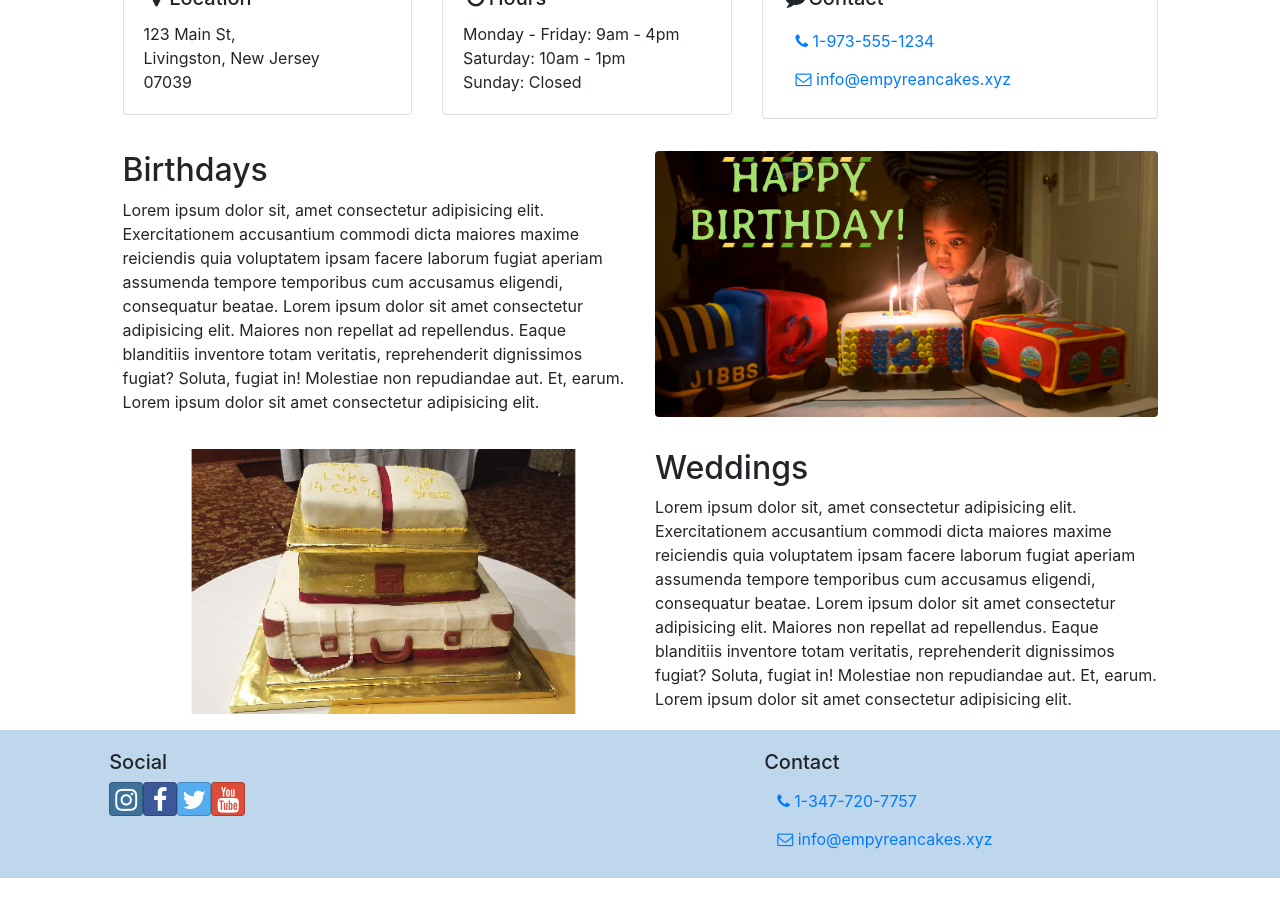
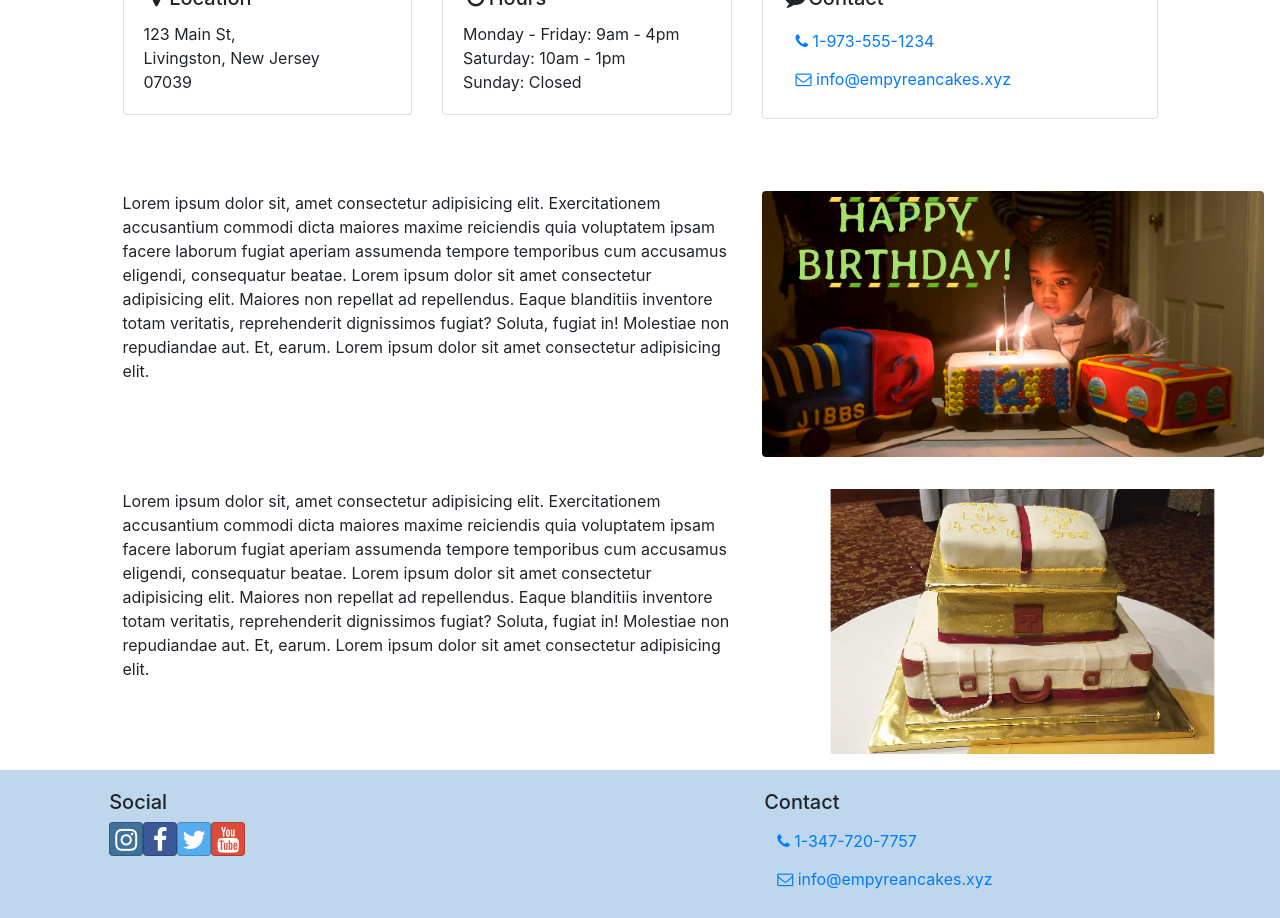
Before and after one commit to hadekoya/empyrean_cake_react, a React (Create React App) app: page /home in a window 1280 px wide. Shown: the part 660-1578 px from the top of the page. Before the commit the page ends 1538 px from the top, so only its background shows below. Built offline with nearby package versions, Linux system fonts and the light colour scheme.

Commit message:
modified campaign component and tested with home

```diff
--- a/src/components/AboutComponent.js
+++ b/src/components/AboutComponent.js
@@ -11,6 +11,7 @@ import {
   NavLink,
   Button,
 } from "reactstrap";
+import RenderCampaign from "./RenderCampaignComponent";
 
 
 class About extends Component {
@@ -19,29 +20,10 @@ class About extends Component {
   }
 
   render() {
-    var rows = [];
-      console.log(this.props);
-    console.log(this.props.about.length);
-    for (var i = 0; i < this.props.about.length; i++) {
-        rows.push(
-        <div key={this.props.about[i].id} className="row row-content p-3">
-            <div className="col-sm-1 d-md-block"></div>
-            <div class="col-sm-6"><span>{this.props.about[i].description} </span></div>
-            <div class="col-sm-5">
-                <img src={this.props.about[i].image} class="img-fluid rounded d-block w-100"/>
-            </div>
-        </div>
-        );
-    }
 
     return (
     <React.Fragment>
-            <div className="row row-content p-3">
-            <div className="col offset-1">
-                <h2>About us</h2>
-            </div>
-        </div>
-        {rows}
+        <RenderCampaign campaign={this.props.about} title={this.props.title}/>
     </React.Fragment>
     );
   }
@@ -75,3 +57,22 @@ export default About;
       </div>
         </React.Fragment>
  */
+
+//   var rows = [];
+
+//     rows.push(<div className="row row-content p-3">
+//         <div className="col offset-1">
+//             <h2>{this.props.title}</h2>
+//         </div>
+//     </div>);
+//     for (var i = 0; i < this.props.about.length; i++) {
+//         rows.push(
+//         <div key={this.props.about[i].id} className="row row-content p-3">
+//             <div className="col-sm-1 d-md-block"></div>
+//             <div class="col-sm-6"><span>{this.props.about[i].description} </span></div>
+//             <div class="col-sm-5">
+//                 <img src={this.props.about[i].image} class="img-fluid rounded d-block w-100"/>
+//             </div>
+//         </div>
+//         );
+//     }
--- a/src/components/HomepageComponent.js
+++ b/src/components/HomepageComponent.js
@@ -11,7 +11,7 @@ import {
   NavLink,
   Button,
 } from "reactstrap";
-
+import RenderCampaign from "./RenderCampaignComponent";
 
 class Homepage extends Component {
   constructor(props) {
@@ -87,8 +87,14 @@ class Homepage extends Component {
           <div className="col-md-1"></div>
         </div>
       </div>
+      <RenderCampaign campaign={this.props.feature} title={this.props.title}/>
+       </React.Fragment>
+    );
+  }
+}
+export default Homepage;
 
-      <div className="row row-content p-3">
+{/* <div className="row row-content p-3">
         <div className="col-5 offset-1">
           <h2>Birthdays</h2>
            Lorem ipsum dolor sit, amet consectetur adipisicing elit. Exercitationem accusantium commodi dicta maiores maxime reiciendis quia voluptatem ipsam facere laborum fugiat aperiam assumenda tempore temporibus cum accusamus eligendi, consequatur beatae. Lorem ipsum dolor sit amet consectetur adipisicing elit. Maiores non repellat ad repellendus. Eaque blanditiis inventore totam veritatis, reprehenderit dignissimos fugiat? Soluta, fugiat in! Molestiae non repudiandae aut. Et, earum. Lorem ipsum dolor sit amet consectetur adipisicing elit.
@@ -101,8 +107,4 @@ class Homepage extends Component {
 
 
       <div className="row row-content p-3"><div className="col-5 offset-1"><img src="/assets/images/wedding-cake.png" className="img-fluid rounded d-block w-100"/></div><div className="col-5"><h2>Weddings</h2>Lorem ipsum dolor sit, amet consectetur adipisicing elit. Exercitationem accusantium commodi dicta maiores maxime reiciendis quia voluptatem ipsam facere laborum fugiat aperiam assumenda tempore temporibus cum accusamus eligendi, consequatur beatae. Lorem ipsum dolor sit amet consectetur adipisicing elit. Maiores non repellat ad repellendus. Eaque blanditiis inventore totam veritatis, reprehenderit dignissimos fugiat? Soluta, fugiat in! Molestiae non repudiandae aut. Et, earum. Lorem ipsum dolor sit amet consectetur adipisicing elit.</div><div className="col"></div></div>
-   </React.Fragment>
-    );
-  }
-}
-export default Homepage;
+   */}
--- a/src/components/MainComponent.js
+++ b/src/components/MainComponent.js
@@ -72,14 +72,19 @@ class Main extends Component {
       <div>
         <Header />
        <Switch>
-          <Route path="/home" component={Home} />
+          {/* <Route path="/home" component={Home} /> */}
           {/* <Route path="/about" component={About} /> */}
           <Route path="/appointment" component={Appointment} />
           <Route path="/contact" component={Contact} />
             <Route
             exact
             path="/about"
-            render={() => <About about={this.state.about} />}
+            render={() => <About about={this.state.about} title="About us" />}
+          />
+          <Route
+            exact
+            path="/home"
+            render={() => <Home feature={this.state.feature} title="" />}
           />
 
          {/*   <Route
--- /dev/null
+++ b/src/components/RenderCampaignComponent.js
@@ -0,0 +1,28 @@
+import React, { Component } from "react";
+import { Link } from "react-router-dom";
+
+function RenderCampaign({ campaign, title }) {
+    var rows = [];
+
+    rows.push(<div className="row row-content p-3">
+        <div className="col offset-1">
+            <h2>{title}</h2>
+        </div>
+    </div>);
+    for (var i = 0; i < campaign.length; i++) {
+        rows.push(
+        <div key={campaign[i].id} className="row row-content p-3">
+            <div className="col-sm-1 d-md-block"></div>
+            <div class="col-sm-6"><span>{campaign[i].description} </span></div>
+            <div class="col-sm-5">
+                <img src={campaign[i].image} class="img-fluid rounded d-block w-100"/>
+            </div>
+        </div>
+        );
+    }
+  return (
+      <div>{rows}</div>
+
+  );
+}
+export default RenderCampaign;
--- a/src/shared/about.js
+++ b/src/shared/about.js
@@ -1,12 +1,14 @@
 export const ABOUTCAMPAIGN = [
   {
     id: 0,
+    header: "",
     description:
       "Empyrean Cakes was born out of a curiosity in baking and a desire to eat and share with our family, delicious homemade treats whenever I wanted. What started out as an experiment eventually evolved into a passion. Our red velvet cake the most requested flavor and is still the #1 seller in the shop. Of course, we dont just stop at one flavor. We are glad to be able to share these delicious, moist and uniquely flavored cake creations with you. These days, we start every day with the purest of ingredients, from 100% Madagascar bourbon vanilla, dark rich cocoa, seasonal fruits, exotic spices and the freshest dairy and eggs we can find. We bake everything from scratch, all day long, in small throughout the day to ensure you get your cakes and cupcakes as fresh as possible. Our delectable treats are always free from preservatives, artificial flavorings and trans fats. Come in and try something with a cup of cold milk or a cup of fair trade organic hot or iced coffee sourced from a local roaster.",
     image: "/assets/images/store.png",
   },
   {
     id: 1,
+    header: "",
     description:
       "Empyrean Cakes is the leading cake decorating and sugarcraft store in North New Jersey. We offer a fabulous range of cake decorations (Birthday Cake, Wedding Cake, 3D Cake, Cup Cake) - with super fast delivery available. With so many cake decorating options, we are sure you will find what you are looking for. Our friendly customers service team are here to help if you need any advice.",
     image: "/assets/images/customer service.png",
--- a/src/shared/featurecakes.js
+++ b/src/shared/featurecakes.js
@@ -0,0 +1,16 @@
+export const FEATURECAMPAIGN = [
+  {
+    id: 0,
+    header: "Birthday",
+    description:
+      "Lorem ipsum dolor sit, amet consectetur adipisicing elit. Exercitationem accusantium commodi dicta maiores maxime reiciendis quia voluptatem ipsam facere laborum fugiat aperiam assumenda tempore temporibus cum accusamus eligendi, consequatur beatae. Lorem ipsum dolor sit amet consectetur adipisicing elit. Maiores non repellat ad repellendus. Eaque blanditiis inventore totam veritatis, reprehenderit dignissimos fugiat? Soluta, fugiat in! Molestiae non repudiandae aut. Et, earum. Lorem ipsum dolor sit amet consectetur adipisicing elit.",
+    image: "/assets/images/jibbs-item.png",
+  },
+  {
+    id: 1,
+    header: "Weddings",
+    description:
+      "Lorem ipsum dolor sit, amet consectetur adipisicing elit. Exercitationem accusantium commodi dicta maiores maxime reiciendis quia voluptatem ipsam facere laborum fugiat aperiam assumenda tempore temporibus cum accusamus eligendi, consequatur beatae. Lorem ipsum dolor sit amet consectetur adipisicing elit. Maiores non repellat ad repellendus. Eaque blanditiis inventore totam veritatis, reprehenderit dignissimos fugiat? Soluta, fugiat in! Molestiae non repudiandae aut. Et, earum. Lorem ipsum dolor sit amet consectetur adipisicing elit.",
+    image: "/assets/images/wedding-cake.png",
+  }
+];
```
Also changed, not shown: src/components/RenderCampaignComponents.js (deleted, +0 -24 lines).
